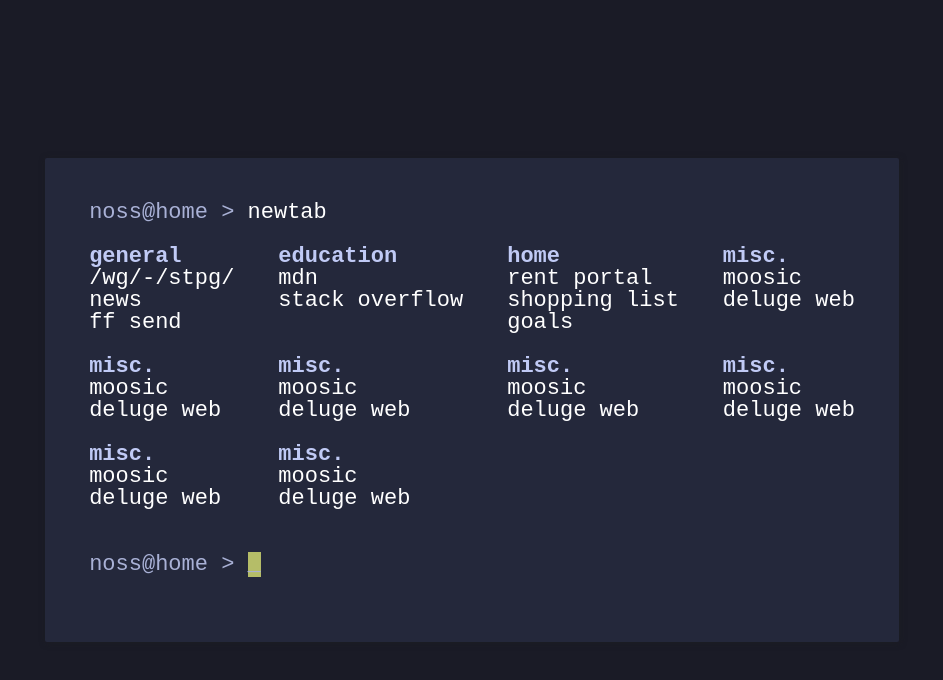
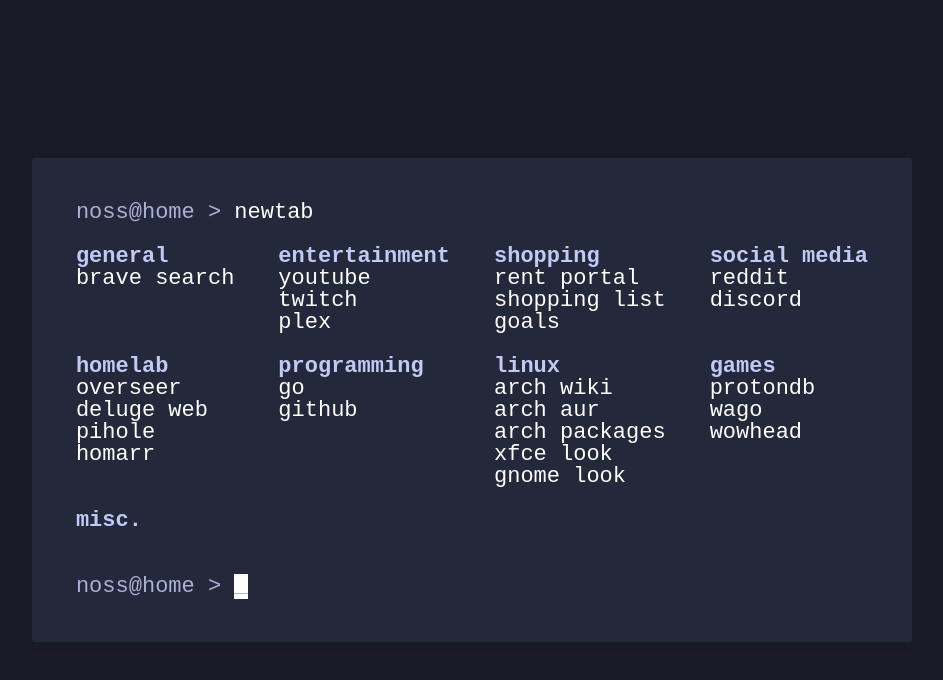
Before and after one commit to NotNoss/xfce-dots, a plain HTML site: page Homepage/index.html in a window 1280 px wide. Shown: the whole page, without its empty margins (168-1111 px from the left). Drawn offline with Linux system fonts and the light colour scheme.

Commit message:
Added Wallpapers and updated Homepage

```diff
--- a/Homepage/index.html
+++ b/Homepage/index.html
@@ -86,7 +86,7 @@
     }
 
     p #cursor {
-      background-color: #b5bd68;
+      background-color: #fff;
       animation: blink 2s infinite;
     }
 
@@ -102,58 +102,56 @@
   <nav>
     <ul>
       <li>general</li>
-      <li><a href="https://stpg.tk/">/wg/-/stpg/</a></li>
-      <li><a href="https://www.theonion.com/">news</a></li>
-      <li><a href="https://send.firefox.com/">ff send</a></li>
+      <li><a href="https://search.brave.com/">brave search</a></li>
     </ul>
 
     <ul>
-      <li>education</li>
-      <li><a href="https://stpg.tk/">mdn</a></li>
-      <li><a href="https://www.theonion.com/">stack overflow</a></li>
+      <li>entertainment</li>
+      <li><a href="https://youtube.com/">youtube</a></li>
+      <li><a href="https://twitch.tv">twitch</a></li>
+      <li><a href="https://plex.local.itsnoss.com">plex</a></li>
     </ul>
 
     <ul>
-      <li>home</li>
+      <li>shopping</li>
       <li><a href="https://stpg.tk/">rent portal</a></li>
       <li><a href="https://www.theonion.com/">shopping list</a></li>
       <li><a href="https://send.firefox.com/">goals</a></li>
     </ul>
 
     <ul>
-      <li>misc.</li>
-      <li><a href="https://stpg.tk/">moosic</a></li>
-      <li><a href="https://www.theonion.com/">deluge web</a></li>
+      <li>social media</li>
+      <li><a href="https://reddit.com">reddit</a></li>
+      <li><a href="https://discord.com">discord</a></li>
+    </ul>
+    <ul>
+      <li>homelab</li>
+      <li><a href="https://request.local.itsnoss.com">overseer</a></li>
+      <li><a href="https://deluge.local.itsnoss.com">deluge web</a></li>
+      <li><a href="https://pihole.local.itsnoss.com/admin">pihole</a></li>
+      <li><a href="https://dash.local.itsnoss.com">homarr</a></li>
+    </ul>
+    <ul>
+      <li>programming</li>
+      <li><a href="https://go.dev/">go</a></li>
+      <li><a href="https://github.com">github</a></li>
+    </ul>
+    <ul>
+      <li>linux</li>
+      <li><a href="https://wiki.archlinux.org/">arch wiki</a></li>
+      <li><a href="https://aur.archlinux.org">arch aur</a></li>
+      <li><a href="https://archlinux.org/packages">arch packages</a></li>
+      <li><a href="https://www.xfce-look.org/browse/">xfce look</a></li>
+      <li><a href="https://www.gnome-look.org/browse?cat=135&ord=latest">gnome look</a></li>
+    </ul>
+    <ul>
+      <li>games</li>
+      <li><a href="https://protondb.com">protondb</a></li>
+      <li><a href="https://wago.io">wago</a></li>
+      <li><a href="https://wowhead.com">wowhead</a></li>
     </ul>
     <ul>
       <li>misc.</li>
-      <li><a href="https://stpg.tk/">moosic</a></li>
-      <li><a href="https://www.theonion.com/">deluge web</a></li>
-    </ul>
-    <ul>
-      <li>misc.</li>
-      <li><a href="https://stpg.tk/">moosic</a></li>
-      <li><a href="https://www.theonion.com/">deluge web</a></li>
-    </ul>
-    <ul>
-      <li>misc.</li>
-      <li><a href="https://stpg.tk/">moosic</a></li>
-      <li><a href="https://www.theonion.com/">deluge web</a></li>
-    </ul>
-    <ul>
-      <li>misc.</li>
-      <li><a href="https://stpg.tk/">moosic</a></li>
-      <li><a href="https://www.theonion.com/">deluge web</a></li>
-    </ul>
-    <ul>
-      <li>misc.</li>
-      <li><a href="https://stpg.tk/">moosic</a></li>
-      <li><a href="https://www.theonion.com/">deluge web</a></li>
-    </ul>
-    <ul>
-      <li>misc.</li>
-      <li><a href="https://stpg.tk/">moosic</a></li>
-      <li><a href="https://www.theonion.com/">deluge web</a></li>
     </ul>
   </nav>
 
```
Also changed, not shown: 1 other file.
